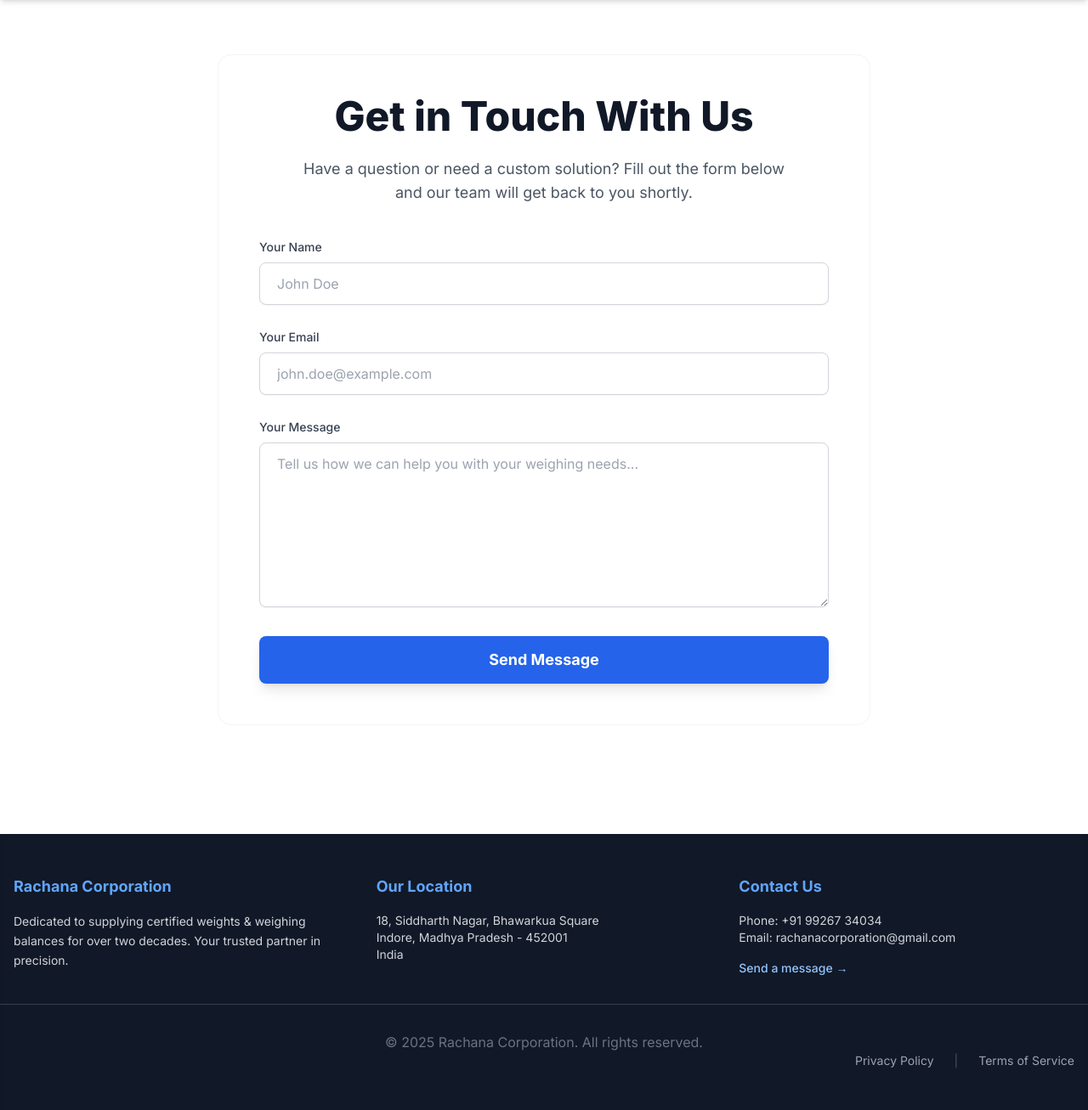
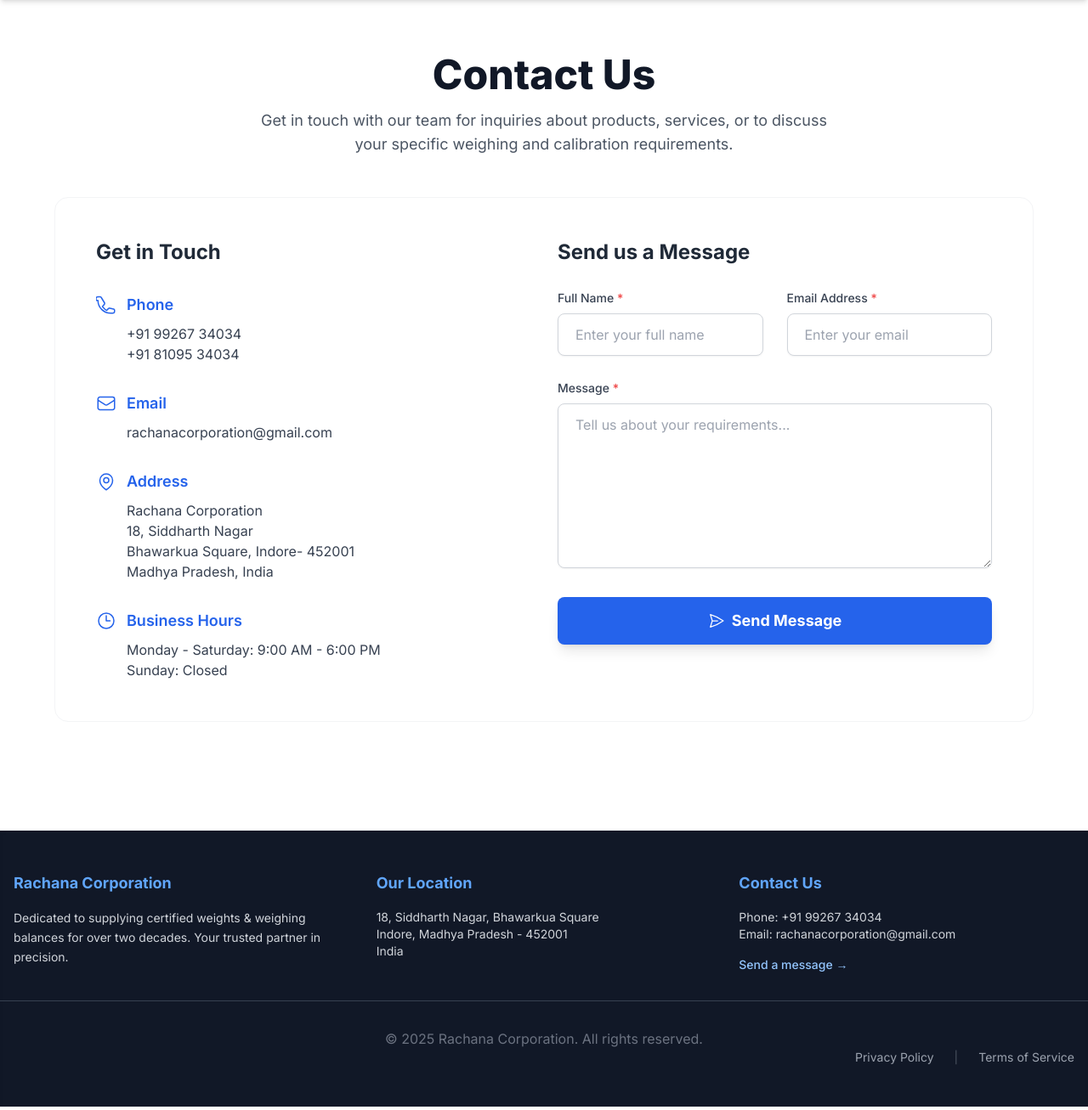
Before and after one commit to anish467/rachana_site, a Django app: page /contact/ in a window 1280 px wide. Shown: the part 97-1404 px from the top of the page at 85% size. Run offline with Django 5.2, Linux system fonts and the light colour scheme; parts of the project's set-up code (start-up, migrations or seed data) failed here and were passed over; some libraries are stand-ins or nearby versions.

Commit message:
Contact Us Page

```diff
--- a/main/templates/main/contact.html
+++ b/main/templates/main/contact.html
@@ -2,34 +2,105 @@
 {% load static %}
 
 {% block content %}
-<section class="contact-form-section py-16 px-4">
-    <div class="max-w-3xl mx-auto bg-white p-8 md:p-12 rounded-2xl shadow-3xl border border-gray-100 animate-fade-in">
-        <h2 class="text-4xl md:text-5xl font-extrabold text-center text-gray-900 mb-6 leading-tight">Get in Touch With Us</h2>
-        <p class="text-lg text-center text-gray-600 mb-10 max-w-xl mx-auto">
-            Have a question or need a custom solution? Fill out the form below and our team will get back to you shortly.
+<section class="contact-section py-16 px-4">
+    <div class="max-w-6xl mx-auto">
+        <h2 class="text-4xl md:text-5xl font-extrabold text-center text-gray-900 mb-4 leading-tight">Contact Us</h2>
+        <p class="text-lg text-center text-gray-600 mb-12 max-w-2xl mx-auto">
+            Get in touch with our team for inquiries about products, services, or to discuss your specific weighing and calibration requirements.
         </p>
+
+        <div class="grid grid-cols-1 md:grid-cols-2 gap-8 bg-white p-8 md:p-12 rounded-2xl shadow-3xl border border-gray-100 animate-fade-in">
+            {# Left Column: Get In Touch Details #}
+            <div class="space-y-8">
+                <h3 class="text-2xl font-bold text-gray-800 mb-6">Get in Touch</h3>
+
+                {# Phone Section #}
+                <div>
+                    <div class="flex items-center text-blue-600 mb-2">
+                        <svg xmlns="http://www.w3.org/2000/svg" fill="none" viewBox="0 0 24 24" stroke-width="1.5" stroke="currentColor" class="w-6 h-6 mr-3">
+                            <path stroke-linecap="round" stroke-linejoin="round" d="M2.25 6.75c0 8.284 6.716 15 15 15h2.25a2.25 2.25 0 002.25-2.25v-1.372c0-.516-.351-.966-.852-1.103l-4.443-1.108a2.25 2.25 0 00-2.152.723l-1.554 1.554a.625.625 0 01-.861.065l-1.28-1.047a48.109 48.109 0 01-2.903-2.903.625.625 0 01.065-.861l1.554-1.554a2.25 2.25 0 00.723-2.152L6.11 3.253a2.25 2.25 0 00-1.103-.852H2.25A2.25 2.25 0 000 4.5v2.25z" />
+                        </svg>
+                        <span class="text-lg font-semibold">Phone</span>
+                    </div>
+                    <p class="text-gray-700 ml-9">+91 99267 34034</p>
+                    <p class="text-gray-700 ml-9">+91 81095 34034</p>
+                </div>
+
+                {# Email Section #}
+                <div>
+                    <div class="flex items-center text-blue-600 mb-2">
+                        <svg xmlns="http://www.w3.org/2000/svg" fill="none" viewBox="0 0 24 24" stroke-width="1.5" stroke="currentColor" class="w-6 h-6 mr-3">
+                            <path stroke-linecap="round" stroke-linejoin="round" d="M21.75 6.75v10.5a2.25 2.25 0 01-2.25 2.25h-15a2.25 2.25 0 01-2.25-2.25V6.75m19.5 0A2.25 2.25 0 0019.5 4.5h-15a2.25 2.25 0 00-2.25 2.25m19.5 0v.243a2.25 2.25 0 01-1.07 1.916l-7.5 4.615a2.25 2.25 0 01-2.36 0L3.32 8.91a2.25 2.25 0 01-1.07-1.916V6.75" />
+                        </svg>
+                        <span class="text-lg font-semibold">Email</span>
+                    </div>
+                    <p class="text-gray-700 ml-9">rachanacorporation@gmail.com</p>
+                </div>
+
+                {# Address Section #}
+                <div>
+                    <div class="flex items-center text-blue-600 mb-2">
+                        <svg xmlns="http://www.w3.org/2000/svg" fill="none" viewBox="0 0 24 24" stroke-width="1.5" stroke="currentColor" class="w-6 h-6 mr-3">
+                            <path stroke-linecap="round" stroke-linejoin="round" d="M15 10.5a3 3 0 11-6 0 3 3 0 016 0z" />
+                            <path stroke-linecap="round" stroke-linejoin="round" d="M19.5 10.5c0 7.142-7.5 11.25-7.5 11.25S4.5 17.642 4.5 10.5a7.5 7.5 0 1115 0z" />
+                        </svg>
+                        <span class="text-lg font-semibold">Address</span>
+                    </div>
+                    <p class="text-gray-700 ml-9">Rachana Corporation</p>
+                    <p class="text-gray-700 ml-9">18, Siddharth Nagar</p>
+                    <p class="text-gray-700 ml-9">Bhawarkua  Square, Indore- 452001</p>
+                    <p class="text-gray-700 ml-9">Madhya Pradesh, India</p>
+                </div>
+
+                {# Business Hours Section #}
+                <div>
+                    <div class="flex items-center text-blue-600 mb-2">
+                        <svg xmlns="http://www.w3.org/2000/svg" fill="none" viewBox="0 0 24 24" stroke-width="1.5" stroke="currentColor" class="w-6 h-6 mr-3">
+                            <path stroke-linecap="round" stroke-linejoin="round" d="M12 6v6h4.5m4.5 0a9 9 0 11-18 0 9 9 0 0118 0z" />
+                        </svg>
+                        <span class="text-lg font-semibold">Business Hours</span>
+                    </div>
+                    <p class="text-gray-700 ml-9">Monday - Saturday: 9:00 AM - 6:00 PM</p>
+                    <p class="text-gray-700 ml-9">Sunday: Closed</p>
+                </div>
+            </div>
+
+            {# Right Column: Send us a Message Form #}
+            <div class="space-y-7">
+                <h3 class="text-2xl font-bold text-gray-800 mb-6">Send us a Message</h3>
                 <form method="POST" class="space-y-7">
                     {% csrf_token %}
+                    <div class="grid grid-cols-1 md:grid-cols-2 gap-7">
+                        {# Full Name Field #}
                         <div>
-                <label for="name" class="block text-gray-700 text-sm font-medium mb-2">Your Name</label>
-                <input type="text" name="name" id="name" placeholder="John Doe" required
+                            <label for="name" class="block text-gray-700 text-sm font-medium mb-2">Full Name <span class="text-red-500">*</span></label>
+                            <input type="text" name="name" id="name" placeholder="Enter your full name" required
                                    class="w-full px-5 py-3 border border-gray-300 rounded-lg focus:ring-blue-500 focus:border-blue-500 transition-all duration-200 text-gray-800 shadow-sm placeholder-gray-400">
                         </div>
+                        {# Email Address Field #}
                         <div>
-                <label for="email" class="block text-gray-700 text-sm font-medium mb-2">Your Email</label>
-                <input type="email" name="email" id="email" placeholder="john.doe@example.com" required
+                            <label for="email" class="block text-gray-700 text-sm font-medium mb-2">Email Address <span class="text-red-500">*</span></label>
+                            <input type="email" name="email" id="email" placeholder="Enter your email" required
                                    class="w-full px-5 py-3 border border-gray-300 rounded-lg focus:ring-blue-500 focus:border-blue-500 transition-all duration-200 text-gray-800 shadow-sm placeholder-gray-400">
                         </div>
+                    </div>
+                    {# Phone Number Field (REMOVED as requested) #}
+                    {# Message Field #}
                     <div>
-                <label for="message" class="block text-gray-700 text-sm font-medium mb-2">Your Message</label>
-                <textarea name="message" id="message" rows="7" placeholder="Tell us how we can help you with your weighing needs..." required
+                        <label for="message" class="block text-gray-700 text-sm font-medium mb-2">Message <span class="text-red-500">*</span></label>
+                        <textarea name="message" id="message" rows="7" placeholder="Tell us about your requirements..." required
                                   class="w-full px-5 py-3 border border-gray-300 rounded-lg focus:ring-blue-500 focus:border-blue-500 transition-all duration-200 text-gray-800 shadow-sm placeholder-gray-400"></textarea>
                     </div>
                     <button type="submit"
-                    class="w-full bg-blue-600 text-white py-3.5 px-8 rounded-lg font-bold text-lg hover:bg-blue-700 focus:outline-none focus:ring-4 focus:ring-blue-500 focus:ring-opacity-70 transition-all duration-300 shadow-lg transform hover:scale-102 active:scale-98">
+                            class="w-full bg-blue-600 text-white py-3.5 px-8 rounded-lg font-bold text-lg hover:bg-blue-700 focus:outline-none focus:ring-4 focus:ring-blue-500 focus:ring-opacity-70 transition-all duration-300 shadow-lg transform hover:scale-102 active:scale-98 flex items-center justify-center">
+                        <svg xmlns="http://www.w3.org/2000/svg" fill="none" viewBox="0 0 24 24" stroke-width="1.5" stroke="currentColor" class="w-5 h-5 mr-2">
+                            <path stroke-linecap="round" stroke-linejoin="round" d="M6 12L3.269 3.126A59.768 59.768 0 0121.485 12 59.77 59.77 0 013.27 20.876L5.999 12zm0 0h7.5" />
+                        </svg>
                         Send Message
                     </button>
                 </form>
             </div>
+        </div>
+    </div>
 </section>
 {% endblock %}
```
Lines whose indentation alone changed are shown as unchanged.
